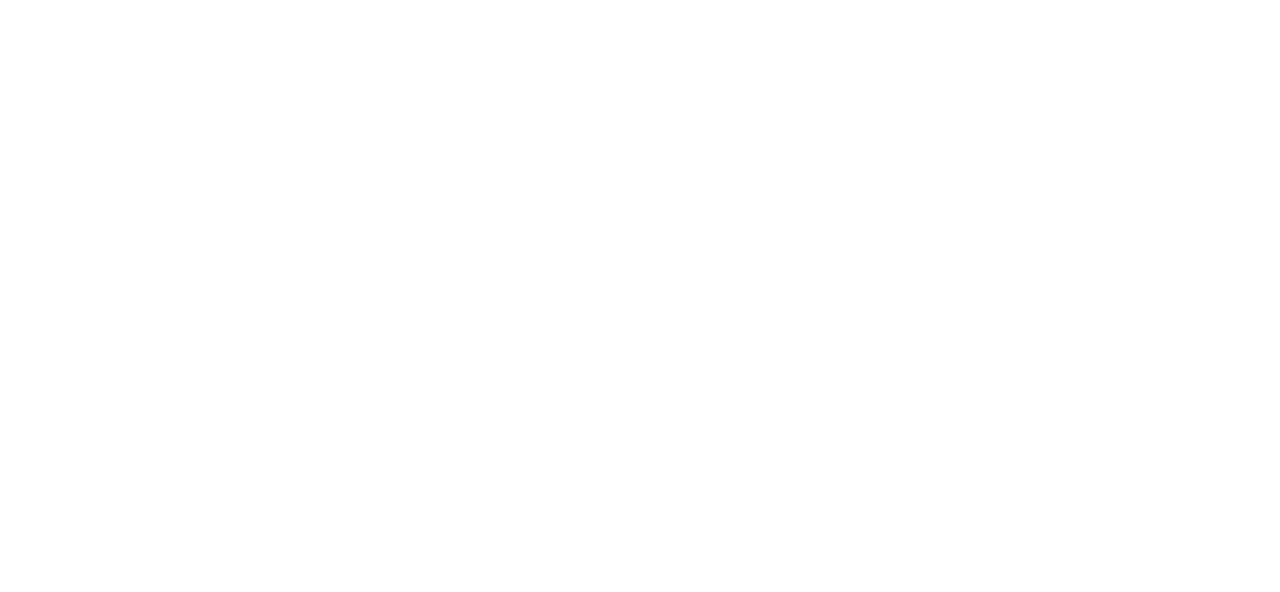
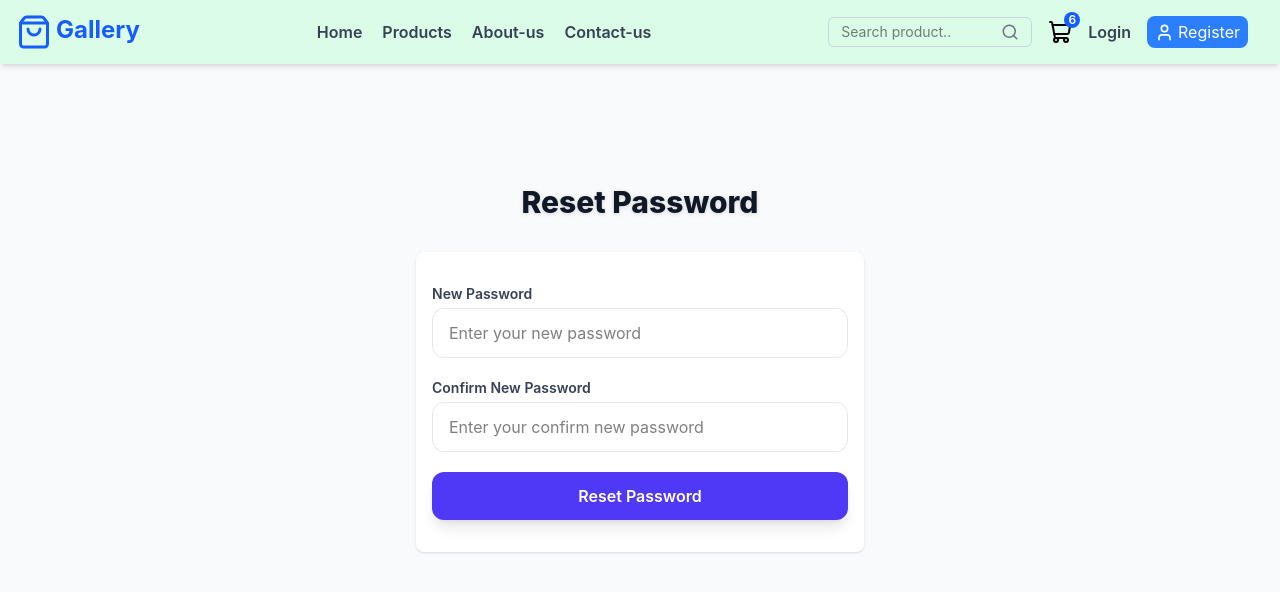
Before and after one commit to shapeshkanth/Ecommerce_web, a React app in the folder frontend/: page /resetPassword/1 in a window 1280 px wide. Before the commit this address had no page. Shown: the top 592 px of the page. Built offline with nearby package versions, Linux system fonts and the light colour scheme; the HTML template or start-up script is replaced by a standard one.

Commit message:
forgetPassword page design created

```diff
--- a/frontend/src/App.jsx
+++ b/frontend/src/App.jsx
@@ -14,6 +14,7 @@
 import { ProtectedRoute } from './components/ProtectedRoute';
 import { UpdatePassword } from './user/UpdatePassword';
 import { ForgetPassword } from './user/ForgetPassword';
+import { ResetPassword } from './user/ResetPassword';
 
 
 const App = ()=>{
@@ -42,6 +43,7 @@
         <Route path="/profile" element={<ProtectedRoute element={<Profile/>}/>}/>
         <Route path="/password/update" element={<ProtectedRoute element={<UpdatePassword/>}/>}/>
         <Route path="/password/forget" element={<ForgetPassword/>}/>
+        <Route path="/resetPassword/:token" element={<ResetPassword/>} />
 
       </Routes>
     </BrowserRouter>
--- /dev/null
+++ b/frontend/src/user/ResetPassword.jsx
@@ -0,0 +1,43 @@
+import React from 'react'
+import Navbar from '../components/Navbar'
+import PageTitle from '../components/PageTitle'
+
+export const ResetPassword = () => {
+  return (
+    <>
+    <Navbar/>
+    <PageTitle title="Reset Password"/>
+    <div className='min-h-screen bg-gray-50 flex flex-col items-center py-12 sm:px-6 lg:px-8 pt-24'>
+        <div className='sm:mx-auto sm:w-full sm:max-w-md'>
+            <h2 className='mt-6 text-center text-3xl font-extrabold text-gray-900 drop-shadow-sm'>
+                Reset Password
+            </h2>
+        </div>
+        <div className='mt-8 sm:mx-auto sm:w-full sm:max-w-md'>
+            <div className='bg-white py-8 px-4 shadow sm:rounded-lg'>
+             <form className='space-y-5'>
+                <div>
+                    <label className='block text-sm font-semibold text-gray-700'> New Password</label>
+                    <div className='mt-1'>
+                       <input type="password" name='password' placeholder='Enter your new password' className='w-full px-4 py-3 rounded-xl border border-gray-200 focus:ring focus:ring-indigo-500 focus:border-transparent outline-none transition-all'/>
+                    </div>
+
+                </div>
+                <div>
+                    <label className='block text-sm font-semibold text-gray-700'>Confirm New Password</label>
+                    <div className='mt-1'>
+                       <input type="password" name='confirmPassword' placeholder='Enter your confirm new password' className='w-full px-4 py-3 rounded-xl border border-gray-200 focus:ring focus:ring-indigo-500 focus:border-transparent outline-none transition-all'/>
+                    </div>
+
+                </div>
+                <button className='w-full bg-indigo-600 hover:bg-indigo-700 text-white font-semibold py-3 rounded-xl shadow-lg shadow-indogo-200 transition-all active:scale-[0.98]'>
+                    Reset Password
+                </button>
+             </form>
+            </div>
+        </div>
+
+    </div>
+    </>
+  )
+}
```
Also changed, not shown: 2 other files (tests, documents, lock files or other folders).
